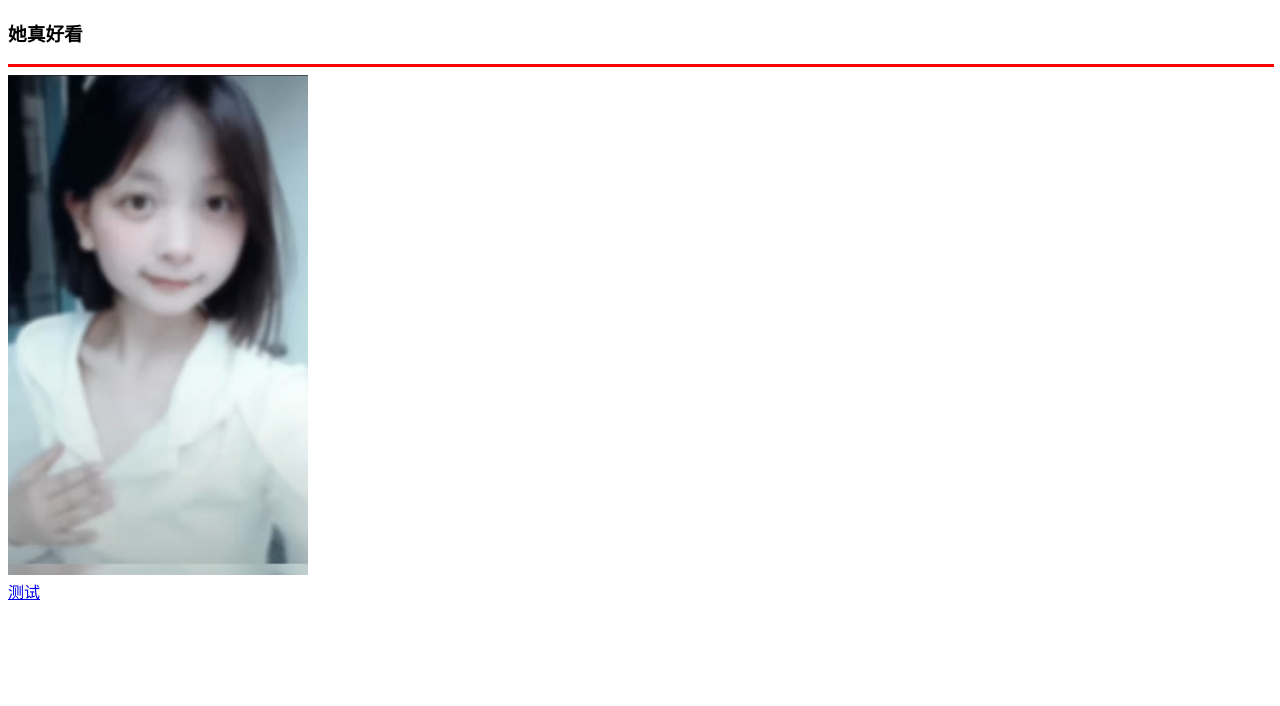
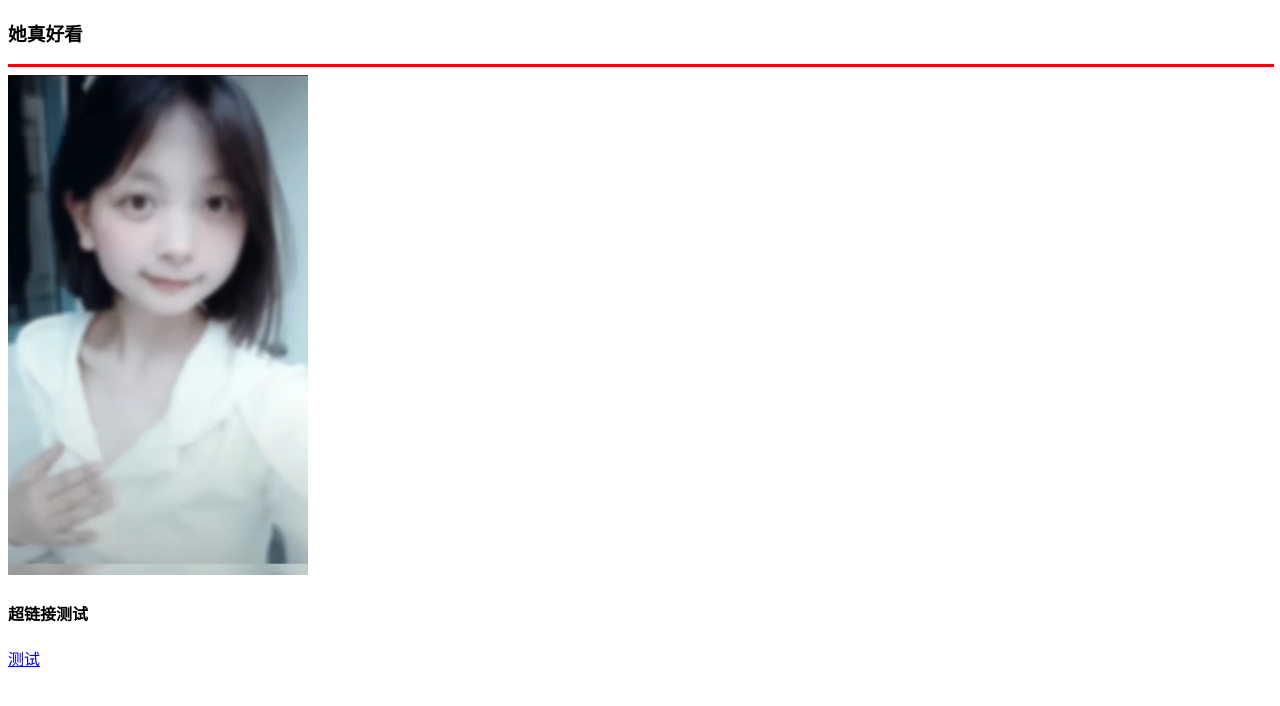
Before and after one commit to lwc1028/lwc1028.github.io, a plain HTML site: page index.html in a window 1280 px wide. Drawn offline with Linux system fonts and the light colour scheme.

Commit message:
Update index.html

```diff
--- a/index.html
+++ b/index.html
@@ -10,6 +10,7 @@
     <hr width="100%" size="3" color="red">
     <img src="Screenshot_20240608_015629_com.huawei.videoeditor.jpg" alt="图1" width="300" height="500">
     <br>
+    <h4>超链接测试</h4>
     <a href="cs.html">测试</a>
 </body>
 </html>
```
